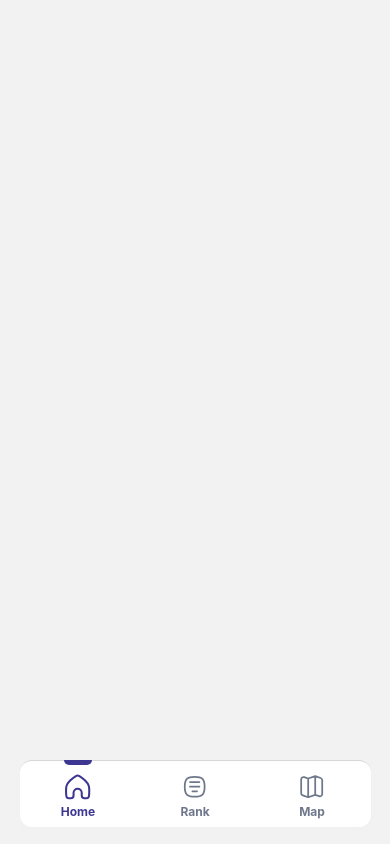
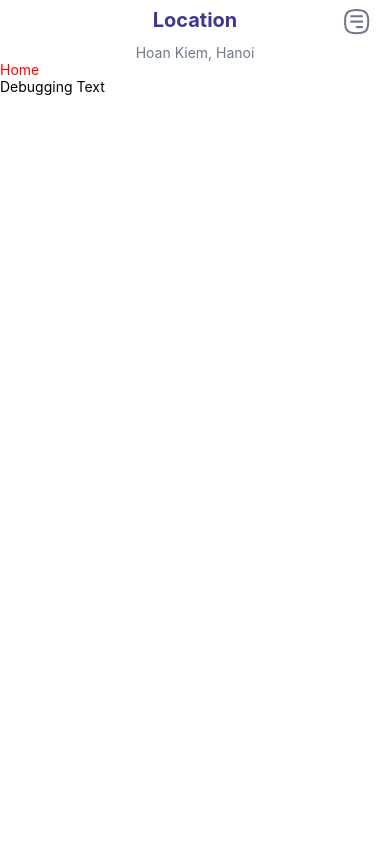
Before and after one commit to TalJa1/AirQualityMonitoring, a React Native app: screen /Home in a window 390 px wide. Built offline with nearby package versions, Linux system fonts and the light colour scheme.

Commit message:
Refactor tab bar styling, add active line indicator, and label to tabs

```diff
--- a/App.tsx
+++ b/App.tsx
@@ -85,7 +85,7 @@ const App = () => {
   return (
     <NavigationContainer>
       {/* Main || Login */}
-      <Stack.Navigator initialRouteName="Main">
+      <Stack.Navigator initialRouteName="Home1">
         {/* Main layout with 3 bottom tabs */}
         <Stack.Screen
           name="Main"
@@ -93,6 +93,11 @@ const App = () => {
           options={{headerShown: false}}
         />
         {/* end here */}
+        <Stack.Screen
+          name="Home1"
+          component={Home}
+          options={{headerShown: false}}
+        />
         <Stack.Screen
           name="Onboarding"
           component={Onboarding}
--- a/components/HeaderComponent.tsx
+++ b/components/HeaderComponent.tsx
@@ -2,29 +2,41 @@
 import {StyleSheet, Text, TouchableOpacity, View} from 'react-native';
 import React from 'react';
 import {HeaderProps} from '../services/typeProps';
-import {centerAll, vw} from '../services/styleSheet';
+import {vh, vw} from '../services/styleSheet';
 import {backIcon, headerRightIcon} from '../assets/svgXml';
 
 const HeaderComponent: React.FC<HeaderProps> = ({isBack, title, subtitle}) => {
   return (
     <View style={styles.container}>
-      <View style={{flexDirection: 'row', justifyContent: 'space-between'}}>
-        {isBack && (
-          <TouchableOpacity onPress={() => {}}>
-            {backIcon(vw(7), vw(7))}
+      <View
+        style={{
+          flexDirection: 'row',
+          justifyContent: 'space-between',
+          paddingVertical: vh(1),
+        }}>
+        <View>
+          <TouchableOpacity disabled={!isBack} onPress={() => {}}>
+            {backIcon(vw(7), vw(7), isBack ? '#6E778B' : 'transparent')}
           </TouchableOpacity>
-        )}
-        <Text style={{color: '#3E3792', fontSize: 20, fontWeight: '700'}}>
+        </View>
+        <Text
+          style={{
+            color: '#3E3792',
+            fontSize: 20,
+            fontWeight: '700',
+          }}>
           {title}
         </Text>
         {headerRightIcon(vw(7), vw(7))}
       </View>
       {subtitle && (
         <Text
-          style={[
-            {color: '#6E778B', fontSize: 14, fontWeight: '400'},
-            centerAll,
-          ]}>
+          style={{
+            color: '#6E778B',
+            fontSize: 14,
+            fontWeight: '400',
+            textAlign: 'center',
+          }}>
           {subtitle}
         </Text>
       )}
```
